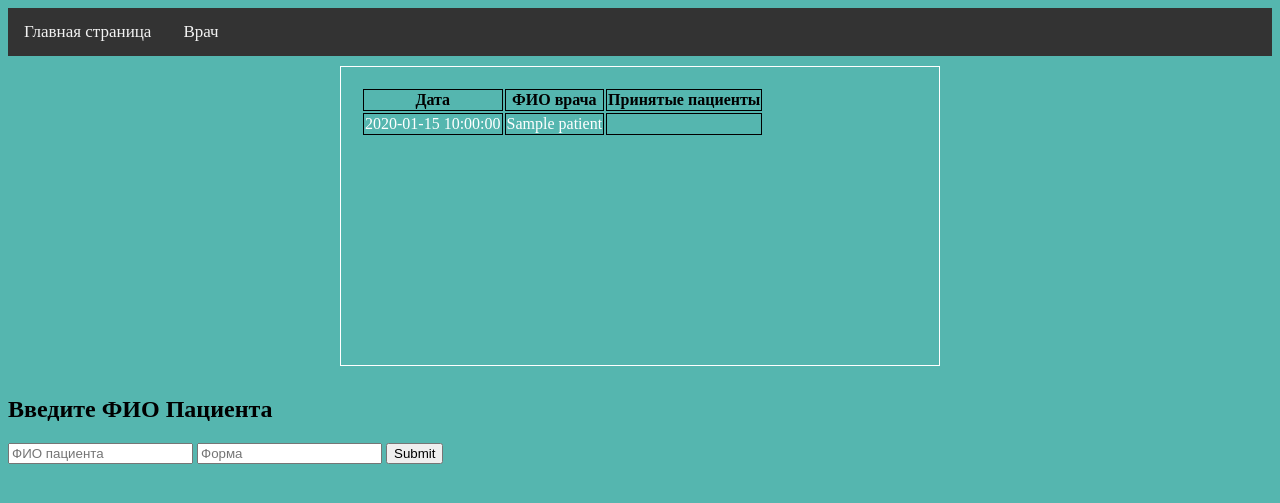
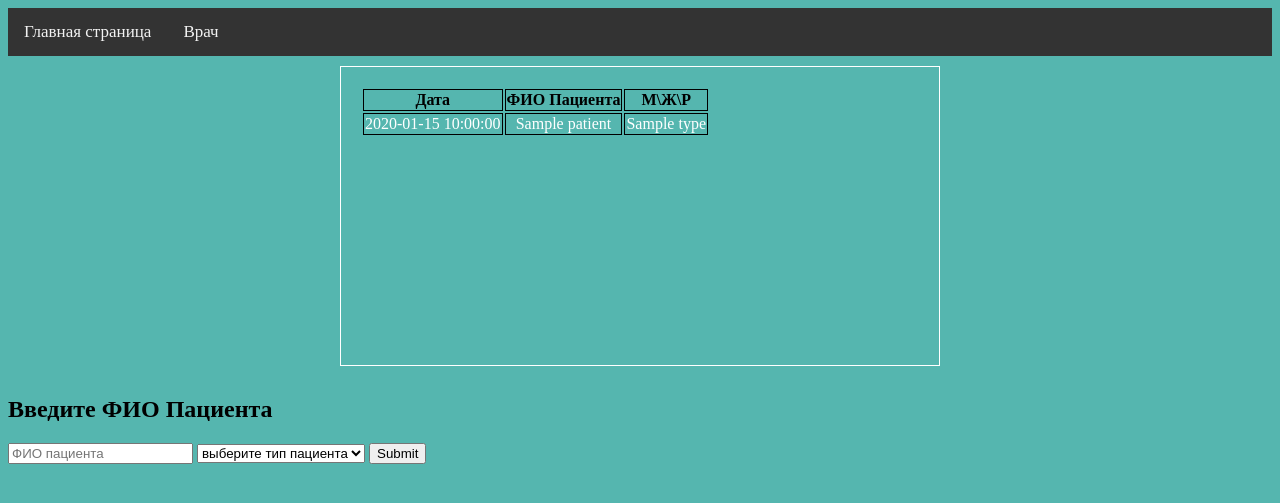
Before and after one commit to MarinaPak108/LotusApp, a Flask app: template templates/patient.html in a window 1280 px wide. Shown: the top 503 px of the page. Run offline with Flask 3, Linux system fonts and the light colour scheme; the template is opened without the code that fills it: most values are stand-ins (such as "Sample title", 1, 10 or a date in 2020).

Commit message:
added patient add, dropdown for doctors, dropdown for patient type

```diff
--- a/main.py
+++ b/main.py
@@ -1,9 +1,10 @@
 import os
 from flaskwebgui import FlaskUI
-from datetime import date
+from datetime import date, datetime
 from flask import Flask, redirect, request, render_template
 import openpyxl
 
+from models.doctor import Doctor
 from models.patient import Patient
 from models.record import Record
 
@@ -31,20 +32,32 @@ def home():
 
 @app.route('/assign')
 def my_form():
-    return render_template('assign.html')
+    path=os.path.join(os.getcwd(), "records/medical.xlsx")
+    doctors = []
+    wb = openpyxl.load_workbook(path)
+    ws = wb['settings']
+    for i in range(2,ws.max_row+1):
+            args =[cell.value for cell in ws[i]]
+            doctor = Doctor(*args)
+            doctors.append(doctor)
+    return render_template('assign.html', doctors = doctors)
 
 @app.route('/assign', methods=['POST'])
 def my_form_post():
-    text = request.form['text']
+    docId = request.form['text']
     day = str(date.today())
+
     path=os.path.join(os.getcwd(), "records/medical.xlsx")
     wb = openpyxl.load_workbook(path)
     ws_new = wb.create_sheet(day)
 
-    ws_header = ["Время","ФИО пациента", "Форма"]
-    ws_new[0]=ws_header
+    ws_header = ["Время","ФИО пациента", "М\Ж\Р"]
+    ws_new.append(ws_header)
 
-    new_data = [day, text, 0]
+    wsDoc = wb["settings"]
+    docName = wsDoc[docId][1].value
+
+    new_data = [day, docName, 0, docId]
     ws = wb["current"]
     ws.append(new_data)
     wb.save("records/medical.xlsx")
@@ -61,12 +74,27 @@ def patients(id):
             args =[cell.value for cell in ws[i]]
             patient = Patient(*args)
             patients.append(patient)
-         return render_template('patient.html', patients = patients)
+         return render_template('patient.html', patients = patients, day = id)
+    else:
+        return redirect("/")
+
+@app.route('/day/<id>', methods=['POST'])
+def patients_post(id):
+    patient_name = request.form['name']
+    patient_type = request.form['type']
+    patient_time = datetime.now()
+    path=os.path.join(os.getcwd(), "records/medical.xlsx")
+    wb = openpyxl.load_workbook(path)
+    if(id in wb.sheetnames):
+        ws=wb[id]
+        new_data = [patient_time, patient_name, patient_type]
+        ws.append(new_data)
+        wb.save("records/medical.xlsx")
+        return redirect("/day/"+id)
     else:
         return redirect("/")
 
 
 
-
 if __name__ == "__main__":
   FlaskUI(app=app, server="flask",  width= 800, height=600).run()
--- /dev/null
+++ b/models/doctor.py
@@ -0,0 +1,5 @@
+class Doctor():
+    def __init__(self, id=None, name=None, spec=None):
+        self.id = id
+        self.name = name
+        self.spec = spec
--- a/models/patient.py
+++ b/models/patient.py
@@ -1,5 +1,5 @@
 class Patient():
-    def __init__(self, time=None, patient=None, form=None):
+    def __init__(self, time=None, patient=None, type=None):
         self.time = time
         self.patient = patient
-        self.form = form
+        self.type = type
--- a/models/record.py
+++ b/models/record.py
@@ -1,5 +1,6 @@
 class Record():
-    def __init__(self, date=None, doctor=None, numberPatients=None):
+    def __init__(self, date=None, doctor=None, numberPatients=None, doctorId = None):
         self.date = date
         self.doctor = doctor
         self.patients = numberPatients
+        self.doctorId = doctorId
--- a/templates/base.html
+++ b/templates/base.html
@@ -37,4 +37,5 @@
     </div>
 
 </body>
+{% block script %} {% endblock %}
 </html>
--- a/templates/patient.html
+++ b/templates/patient.html
@@ -1,5 +1,5 @@
 {% extends 'base.html' %}
-{% block title %}PATIENTS {% endblock %}
+{% block title %}PATIENTS - {{day}} {% endblock %}
 {% block content %}
   <div style="padding:10px;">
     <table id="data" style="margin: auto;
@@ -12,8 +12,8 @@
       <thead>
         <tr>
           <th style = "  border: 1px solid black;">Дата</th>
-          <th style = "  border: 1px solid black;">ФИО врача</th>
-          <th style = "  border: 1px solid black;">Принятые пациенты</th>
+          <th style = "  border: 1px solid black;">ФИО Пациента</th>
+          <th style = "  border: 1px solid black;">М\Ж\Р</th>
         </tr>
       </thead>
       <tbody style="text-align: center;
@@ -22,7 +22,7 @@
           <tr>
             <td style = "  border: 1px solid black;">{{ patient.time}}</td>
             <td style = "  border: 1px solid black;">{{ patient.patient}}</td>
-            <td style = "  border: 1px solid black;">{{ patient.form }}</td>
+            <td style = "  border: 1px solid black;">{{ patient.type }}</td>
           </tr>
         {% endfor %}
       </tbody>
@@ -31,8 +31,14 @@
   <div>
     <h2>Введите ФИО Пациента</h2>
     <form method="POST" >
-      <input name="text" placeholder="ФИО пациента">
-      <input form="text" placeholder="Форма">
+      <input name="name" placeholder="ФИО пациента">
+      <input type="hidden" list="type">
+      <select name="type" id="type">
+        <option value="" selected>выберите тип пациента</option>
+        <option value="M">МУЖЧИНА</option>
+        <option value="Ж">ЖЕНЩИНА</option>
+        <option value="Р">РЕБЕНОК</option>
+      </select>
       <input type="submit">
     </form>
   </div>
--- a/templates/start.html
+++ b/templates/start.html
@@ -12,8 +12,8 @@
         <tr style="padding: 3px;
         border: 1px solid black;">
           <th style = "  border: 1px solid black;">ВРЕМЯ</th>
-          <th style = "  border: 1px solid black;">ФИО Пациента</th>
-          <th style = "  border: 1px solid black;">ФОРМА</th>
+          <th style = "  border: 1px solid black;">ФИО врача</th>
+          <th style = "  border: 1px solid black;">Принятые пациенты</th>
           <th style = "  border: 1px solid black;"></th>
         </tr>
       </thead>
```
Also changed, not shown: templates/assign.html (+10 -1 lines), 1 other file.
